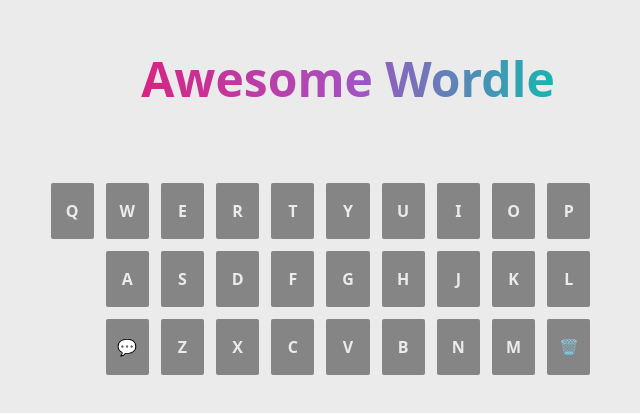
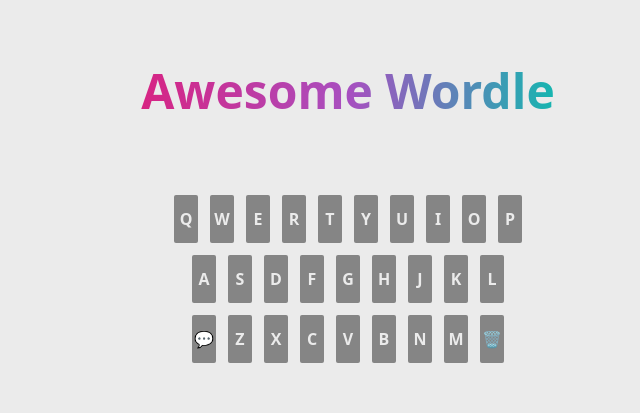
Before and after one commit to JoleneKearse/wordle-tdd, a React (Vite) app: page / in a window 1280 px wide. Shown: the part 225-638 px from the top of the page, without its empty margins (292-932 px from the left). Built offline with nearby package versions, Linux system fonts and the light colour scheme.

Commit message:
chore: perfect keyboard layout

```diff
--- a/src/App.tsx
+++ b/src/App.tsx
@@ -3,7 +3,7 @@ import Keyboard from "./components/Keyboard";
 
 function App() {
   return (
-    <main className="flex flex-col items-center justify-center h-screen bg-neutral-100 dark:bg-neutral-900">
+    <main className="flex flex-col items-center justify-center w-full h-screen bg-neutral-100 dark:bg-neutral-900">
       <Header />
       <Keyboard />
     </main>
--- a/src/components/Button.tsx
+++ b/src/components/Button.tsx
@@ -6,7 +6,7 @@ type ButtonProps = {
 const Button = ({ letter, className }: ButtonProps): JSX.Element => {
 
   return (
-    <button className={`py-4 font-bold rounded-sm w-px-3 bg-neutral-400 text-neutral-100 font-xl ${className}`}>
+    <button className={`w-6 py-3 text-base font-bold rounded-sm w-content bg-neutral-400 text-neutral-100 dark:text-neutral-900 ${className}`}>
       {letter.toUpperCase()}
     </button>
   );
--- a/src/components/Keyboard.tsx
+++ b/src/components/Keyboard.tsx
@@ -1,18 +1,36 @@
 import Button from "./Button";
-import { keyboard } from "../wordle";
+import { keyboardFirst, keyboardSecond, keyboardThird } from "../wordle";
 
 const Keyboard = () => {
-  const getColSpan = (letter: string) => {
-    const colSpanLetters = "a💬";
-    return colSpanLetters.includes(letter) ? "col-start-2" : "";
-  };
+  const getSpecialKeys = (letter: string) => {
+    const letterKeys = "💬🗑️";
+    return letterKeys.includes(letter) ? "bg-messages w-12" : "";
+  }
 
   return (
     <>
-      <article className="grid w-4/5 grid-cols-11 grid-rows-3 gap-3 max-w-prose">
-        {keyboard.map((letter) => (
-          <Button key={letter} letter={letter} className={`key ${getColSpan(letter)}`}></Button>
-        ))}
+      <article className="grid w-full grid-rows-3 gap-3">
+        <section className="flex justify-center gap-3">
+          {keyboardFirst.map((letter) => {
+            return (
+              <Button letter={letter} key={letter}></Button>
+            );
+          })}
+        </section>
+        <section className="flex justify-center gap-3">
+          {keyboardSecond.map((letter) => {
+            return (
+              <Button letter={letter} key={letter}></Button>
+            );
+          })}
+        </section>
+        <section className="flex justify-center gap-3">
+          {keyboardThird.map((letter) => {
+            return (
+              <Button letter={letter} key={letter} className={`key ${getSpecialKeys(letter)}`}></Button>
+            );
+          })}
+        </section>
       </article>
     </>
   );
--- a/src/wordle.ts
+++ b/src/wordle.ts
@@ -82,4 +82,6 @@ export const makeGuess = (guess: string, game: Game) => {
   };
 };
 
-export const keyboard: string[] = ["q", "w", "e", "r", "t", "y", "u", "i", "o", "p", "a", "s", "d", "f", "g", "h", "j", "k", "l","💬", "z", "x", "c", "v", "b", "n", "m", "🗑️"];
+export const keyboardFirst: string[] = ["q", "w", "e", "r", "t", "y", "u", "i", "o", "p"];
+export const keyboardSecond: string[] = ["a", "s", "d", "f", "g", "h", "j", "k", "l"];
+export const keyboardThird: string[] = ["💬", "z", "x", "c", "v", "b", "n", "m", "🗑️"];
--- a/tailwind.config.js
+++ b/tailwind.config.js
@@ -9,6 +9,7 @@ export default {
         "almost-dark": "#107F7B", // light mode
         "almost-light": "#16B6B0", // dark mode
         "neutral-100": "#EBEBEB", // light mode
+        "neutral-300": "#8a8a8a",
         // text and incorrect colours
         "neutral-400": "#858585", // dark mode
         "neutral-500": "#474747", // light mode
```
Also changed, not shown: 1 other file (tests, documents, lock files or other folders).
